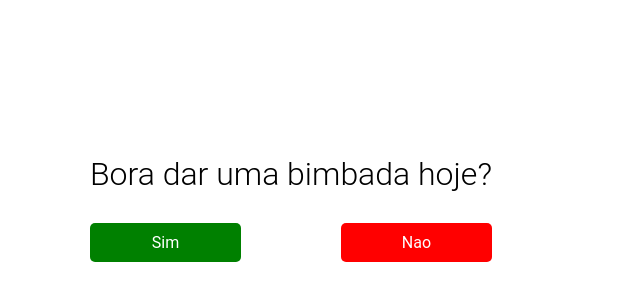
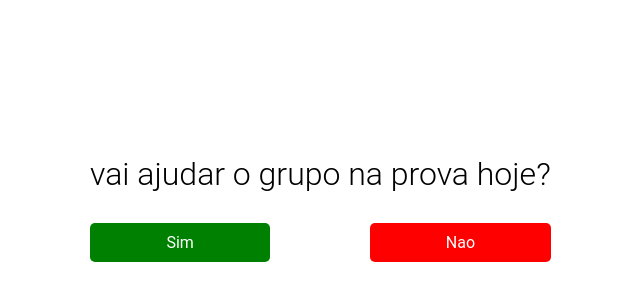
Before and after one commit to Richard-Oliveira28/oii-mozi, a plain HTML site: page index.html in a window 1280 px wide. Shown: the part 166-466 px from the top of the page, without its empty margins (400-1040 px from the left). Drawn offline with Linux system fonts and the light colour scheme.

Commit message:
Update index.html

```diff
--- a/index.html
+++ b/index.html
@@ -2,14 +2,14 @@
 <html lang="en" >
 <head>
   <meta charset="UTF-8">
-  <title>CodePen - Oii Gatinha</title>
+  <title>CodePen - prova hoje</title>
   <link rel="stylesheet" href="./style.css">
 
 </head>
 <body>
 <!-- partial:index.partial.html -->
 <div>
-  <h1>Bora dar uma bimbada hoje?
+  <h1>vai ajudar o grupo na prova hoje?
 </h1>
   <div class='buttons'>
     <button>Sim</button>
```
